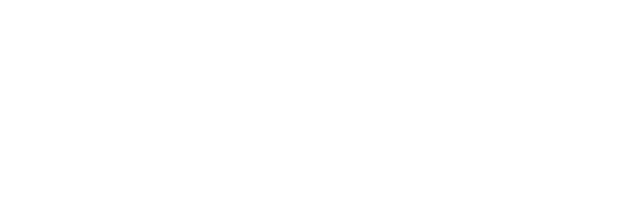
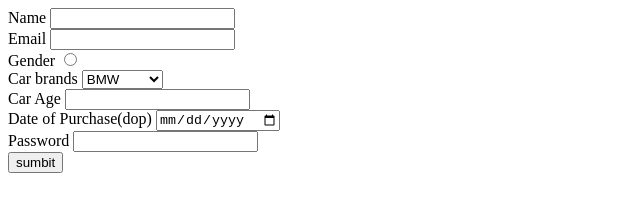
Before and after one commit to acciojob/car-insurance-form-Akashx2606, a website: page main.html in a window 1280 px wide. Shown: the whole page, without its empty margins (0-640 px from the left). Drawn offline with Linux system fonts and the light colour scheme.

Commit message:
created a submission

```diff
--- a/main.html
+++ b/main.html
@@ -7,6 +7,41 @@
 </head>
 
 <body>
+	<form method="post">
+		<div>
+		   <label for="name">Name</label>
+		   <input type="text" id="name" required>
+		</div>
+		<div>
+		   <label for="email">Email</label>
+		   <input type="Email" id="email" required>
+		</div>
+		<div>
+		   <label>Gender</label>
+		   <input type="radio" required>
+		</div>
+		<div>
+		   <label for="cars">Car brands</label>
+		   <select type="dropdown" id="cars">
+			   <option>BMW</option>
+			   <option>Audi</option>
+			   <option>Mercedez</option>
+		   </select>
+		</div>
+		<div>
+		   <label for="carage">Car Age</label>
+		   <input type="number" id="carage" required>
+		</div>
+		<div>
+		   <label for="name">Date of Purchase(dop)</label>
+		   <input type="date" id="dop" required>
+		</div>
+		<div>
+		   <label for="password">Password</label>
+		   <input type="password" id="password" required>
+		</div>
+		<button type="submit">sumbit</button>
+	</form>
 	<!-- the entire body must be written by student -->
     <script type="text/javascript" src="./script.js">
 </script>
```
